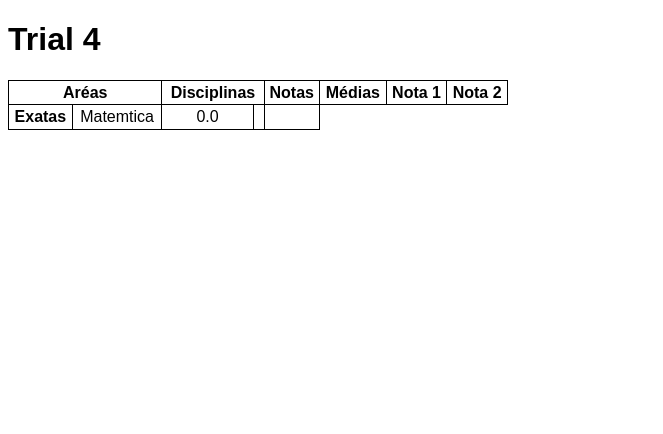
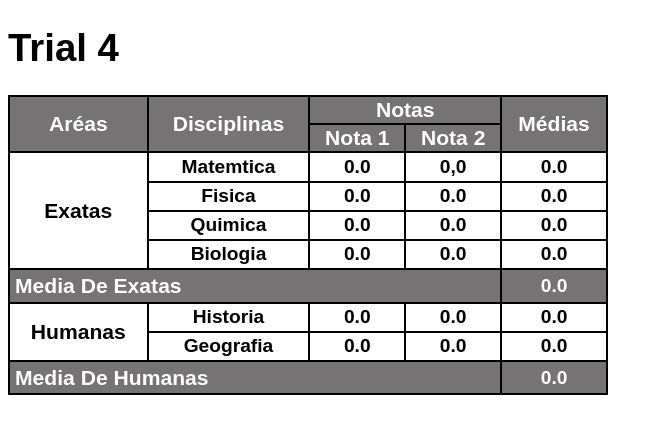
Before and after one commit to ERROR-404-Dev/VICKEL-REPO, a plain HTML site: page Desafios/Tabelas/Trial 4/index.html in a window 1280 px wide. Shown: the whole page, without its empty margins (0-663 px from the left). Drawn offline with Linux system fonts and the light colour scheme.

Commit message:
Improve table layout and add dynamic table script
Enhanced the HTML table with better styling, expanded subject rows, and clearer area separation. Added a new script.js file to demonstrate dynamic table creation and insertion using JavaScript.

```diff
--- a/Desafios/Tabelas/Trial 4/index.html
+++ b/Desafios/Tabelas/Trial 4/index.html
@@ -6,21 +6,38 @@
     <style>
         body{
             font-family: Arial, Helvetica, sans-serif;
+            font-size: larger;
         }
 
         table{
-            width: 500px;
-            height: 50px;
+            width: 600px;
+            height: 300px;
             border-collapse: collapse;
         }
         th{
-            font-weight: bold;
-            border: 1px solid black;
+            background-color: rgb(117, 115, 115);
+            color: white;
+            font-size: 1.1em;
+            border: 2px solid black;
         }
         td{
-            border: 1px solid black;
+            border: 2px solid black;
             text-align: center;
+            font-weight: bold;
 
+         }
+         #total{
+            background-color: rgb(117, 115, 115);
+            color: white;
+
+         }
+         #area-th{
+            background-color: white;
+            color: black;
+         }
+         .meda{
+            text-align: left;
+            padding: 2px 0px 2px 5px;
          }
          </style>
     <title>Trial 4</title>
@@ -32,22 +49,61 @@
             <tr>
                 <th rowspan="2" colspan="2">Aréas</th>
                 <th  rowspan="2" colspan="2">Disciplinas</th>
-                <th rowspan="2" colspan="2" >Notas</th>
+                <th  colspan="2" >Notas</th>
                 <th rowspan="2" colspan="2" >Médias</th>
             </tr>
             <tr>
                 <th>Nota 1</th>
                 <th>Nota 2</th>
             </tr>
-            <tr>
-                <th>Exatas</th>
-                <td>Matemtica</td>
-                <td>0.0</td>
-                <td></td>
-                <td></td>
-            </tr>
-
         </thead>
+        <tr>
+            <th id="area-th" colspan="2" rowspan="4">Exatas</th>
+            <td colspan="2">Matemtica</td>
+            <td>0.0</td>
+            <td>0,0</td>
+            <td colspan="2">0.0</td>
+        </tr>
+        <tr>
+            <td colspan="2">Fisica</td>
+            <td>0.0</td>
+            <td>0.0</td>
+            <td>0.0</td>
+        </tr>
+        <tr>
+            <td colspan="2">Quimica</td>
+            <td>0.0</td>
+            <td>0.0</td>
+            <td>0.0</td>
+        </tr>
+        <tr>
+            <td colspan="2">Biologia</td>
+            <td>0.0</td>
+            <td>0.0</td>
+            <td>0.0</td>
+        </tr>
+        <tr id="total">
+            <th class="meda" colspan="6">Media De Exatas</th>
+            <td>0.0</td>
+        </tr>
+        <tr>
+            <th id="area-th" colspan="2" rowspan="2">Humanas</th>
+            <td colspan="2">Historia</td>
+            <td>0.0</td>
+            <td>0.0</td>
+            <td>0.0</td>
+        </tr>
+        <tr>
+            <td colspan="2">Geografia</td>
+            <td>0.0</td>
+            <td>0.0</td>
+            <td>0.0</td>
+        </tr>
+        <tr id="total">
+            <th class="meda" colspan="6">Media De Humanas</th>
+            <td>0.0</td>
+        </tr>
     </table>
+    <script src="script.js"></script>
 </body>
 </html>
--- /dev/null
+++ b/Desafios/Tabelas/Trial 4/script.js
@@ -0,0 +1,47 @@
+// script.js
+
+// Função para criar uma tabela
+function createTable(data) {
+    const table = document.createElement('table');
+    table.border = '1';
+
+    // Criar cabeçalho da tabela
+    const thead = document.createElement('thead');
+    const headerRow = document.createElement('tr');
+    Object.keys(data[0]).forEach(key => {
+        const th = document.createElement('th');
+        th.textContent = key;
+        headerRow.appendChild(th);
+    });
+    thead.appendChild(headerRow);
+    table.appendChild(thead);
+
+    // Criar corpo da tabela
+    const tbody = document.createElement('tbody');
+    data.forEach(item => {
+        const row = document.createElement('tr');
+        Object.values(item).forEach(value => {
+            const td = document.createElement('td');
+            td.textContent = value;
+            row.appendChild(td);
+        });
+        tbody.appendChild(row);
+    });
+    table.appendChild(tbody);
+
+    return table;
+}
+
+// Exemplo de dados
+const data = [
+    { Nome: 'Alice', Idade: 25, Cidade: 'São Paulo' },
+    { Nome: 'Bob', Idade: 30, Cidade: 'Rio de Janeiro' },
+    { Nome: 'Charlie', Idade: 35, Cidade: 'Belo Horizonte' }
+];
+
+// Inserir a tabela no DOM
+document.addEventListener('DOMContentLoaded', () => {
+    const container = document.getElementById('table-container');
+    const table = createTable(data);
+    container.appendChild(table);
+});
```
